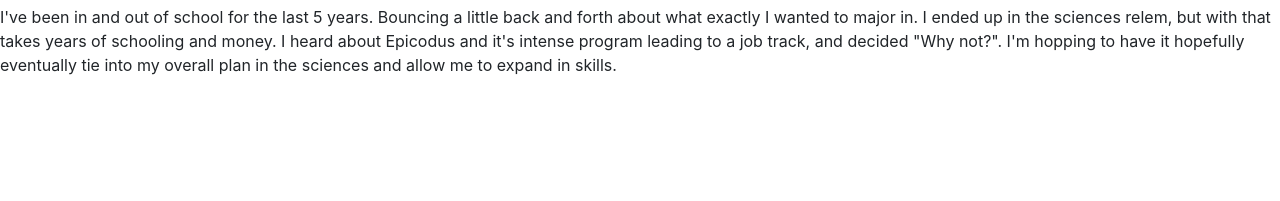
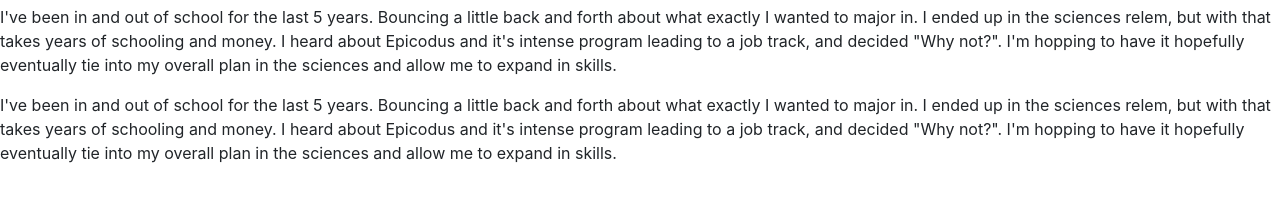
Before and after one commit to ellie-a/profile, a plain HTML site: page profile.html in a window 1280 px wide. Shown: the part 123-324 px from the top of the page. Drawn offline with nearby package versions, Linux system fonts and the light colour scheme.

Commit message:
trouble shooting

```diff
--- a/profile.html
+++ b/profile.html
@@ -13,5 +13,9 @@
         I've been in and out of school for the last 5 years. Bouncing a little back and forth about what exactly I wanted to major in. I ended up in the sciences relem, but with that takes years of schooling and money. I heard about Epicodus and it's intense program leading to a job track, and decided "Why not?". I'm hopping to have it hopefully eventually tie into my overall plan in the sciences and allow me to expand in skills.
       </p>
       <ul></ul>
+      <p>
+        I've been in and out of school for the last 5 years. Bouncing a little back and forth about what exactly I wanted to major in. I ended up in the sciences relem, but with that takes years of schooling and money. I heard about Epicodus and it's intense program leading to a job track, and decided "Why not?". I'm hopping to have it hopefully eventually tie into my overall plan in the sciences and allow me to expand in skills.
+      </p>
+      <ul></ul>
   </body>
 </html>
```
